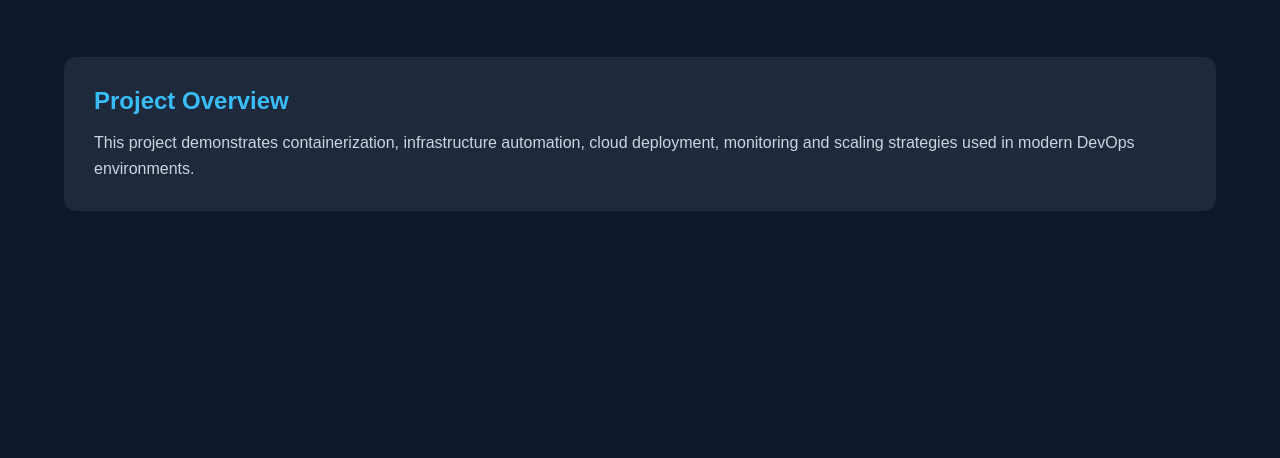
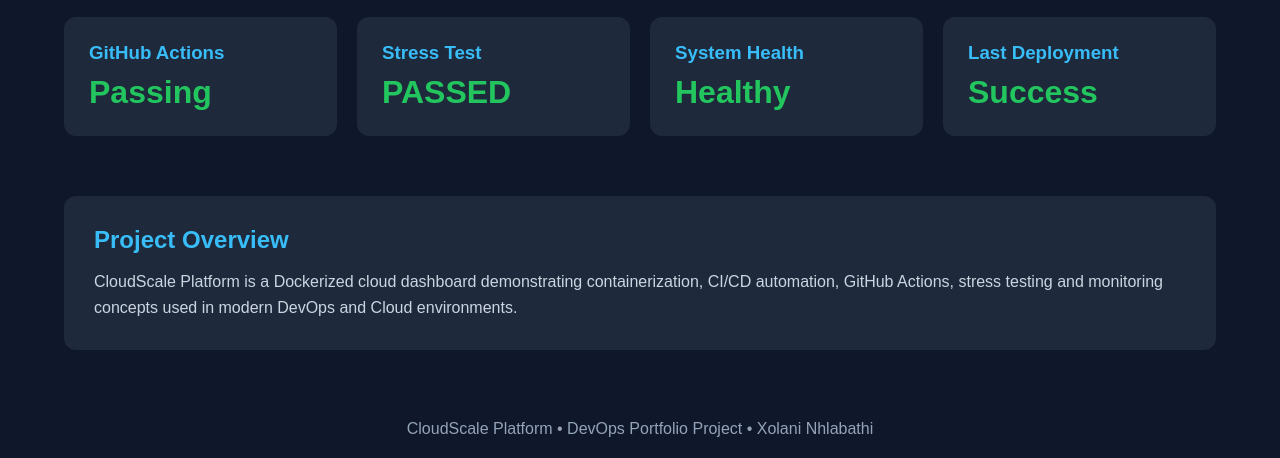
Before and after one commit to Xolani-N/cloudscale-web-platform, a plain HTML site: page app/index.html in a window 1280 px wide. Shown: the part 680-1138 px from the top of the page. Before the commit the page ends 891 px from the top, so only its background shows below. Drawn offline with Linux system fonts and the light colour scheme.

Commit message:
Enhance project overview and add footer
Updated project description and added footer with author information.

```diff
--- a/app/index.html
+++ b/app/index.html
@@ -93,6 +93,7 @@ nav h2 {
     background: #1e293b;
     padding: 30px;
     border-radius: 12px;
+    margin-bottom: 50px;
 }
 
 .about h2 {
@@ -103,6 +104,12 @@ nav h2 {
 .about p {
     line-height: 1.6;
     color: #cbd5e1;
+}
+
+.footer {
+    text-align: center;
+    padding: 20px;
+    color: #94a3b8;
 }
 
 </style>
@@ -172,6 +179,31 @@ nav h2 {
             <p class="metric" id="time">--:--:--</p>
         </div>
 
+        <div class="card">
+            <h3>Docker Status</h3>
+            <p class="metric" id="docker">Running</p>
+        </div>
+
+        <div class="card">
+            <h3>GitHub Actions</h3>
+            <p class="metric" id="github">Passing</p>
+        </div>
+
+        <div class="card">
+            <h3>Stress Test</h3>
+            <p class="metric" id="stress">PASSED</p>
+        </div>
+
+        <div class="card">
+            <h3>System Health</h3>
+            <p class="metric" id="health">Healthy</p>
+        </div>
+
+        <div class="card">
+            <h3>Last Deployment</h3>
+            <p class="metric" id="deploy">Success</p>
+        </div>
+
     </section>
 
     <section class="about">
@@ -179,14 +211,18 @@ nav h2 {
         <h2>Project Overview</h2>
 
         <p>
-            This project demonstrates containerization,
-            infrastructure automation, cloud deployment,
-            monitoring and scaling strategies used in modern
-            DevOps environments.
+            CloudScale Platform is a Dockerized cloud dashboard
+            demonstrating containerization, CI/CD automation,
+            GitHub Actions, stress testing and monitoring concepts
+            used in modern DevOps and Cloud environments.
         </p>
 
     </section>
 
+</div>
+
+<div class="footer">
+    CloudScale Platform • DevOps Portfolio Project • Xolani Nhlabathi
 </div>
 
 <script>
```
